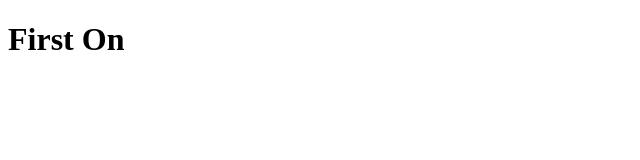
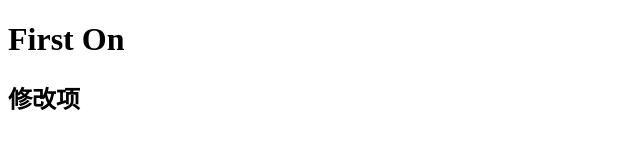
Before and after one commit to breakhx/Test, a plain HTML site: page first_on/index.html in a window 1280 px wide. Shown: the whole page, without its empty margins (0-640 px from the left). Drawn offline with Linux system fonts and the light colour scheme.

Commit message:
second commit

```diff
--- a/first_on/index.html
+++ b/first_on/index.html
@@ -8,5 +8,6 @@
 </head>
 <body>
     <h1>First On</h1>
+    <h2>修改项</h2>
 </body>
 </html>
```
Also changed, not shown: 1 other file.
